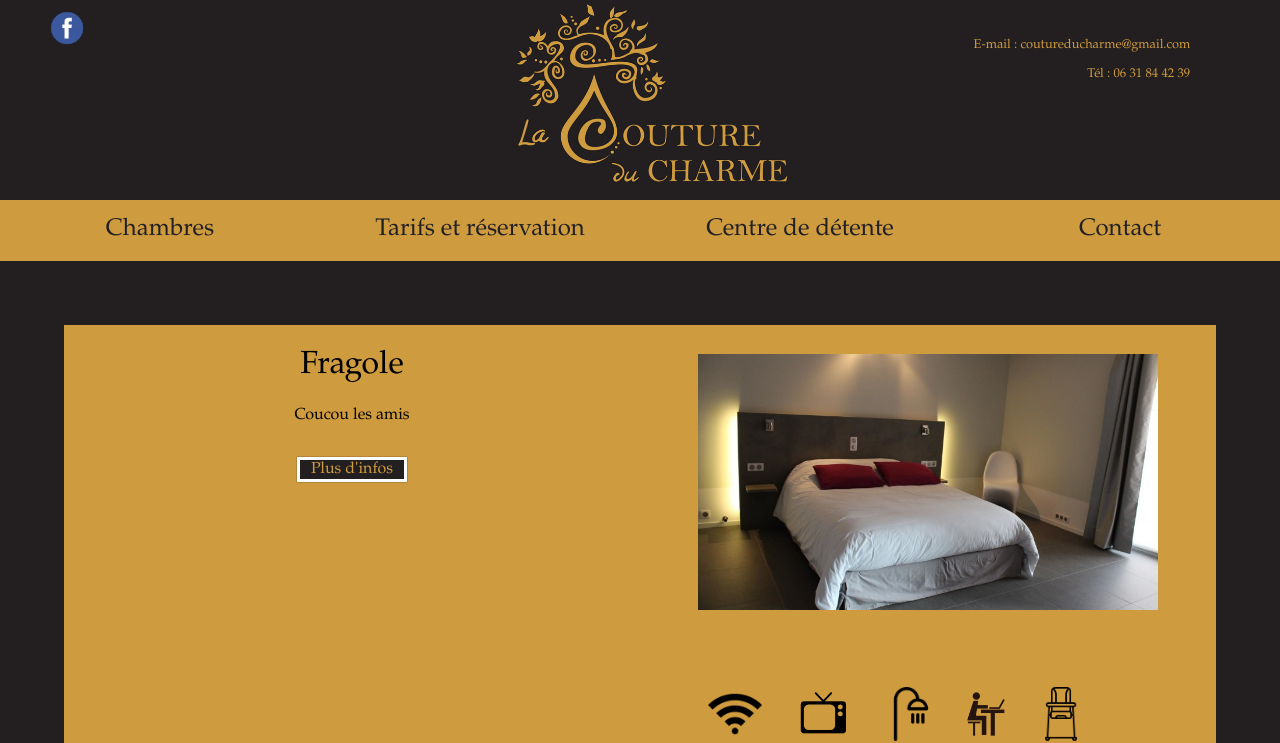
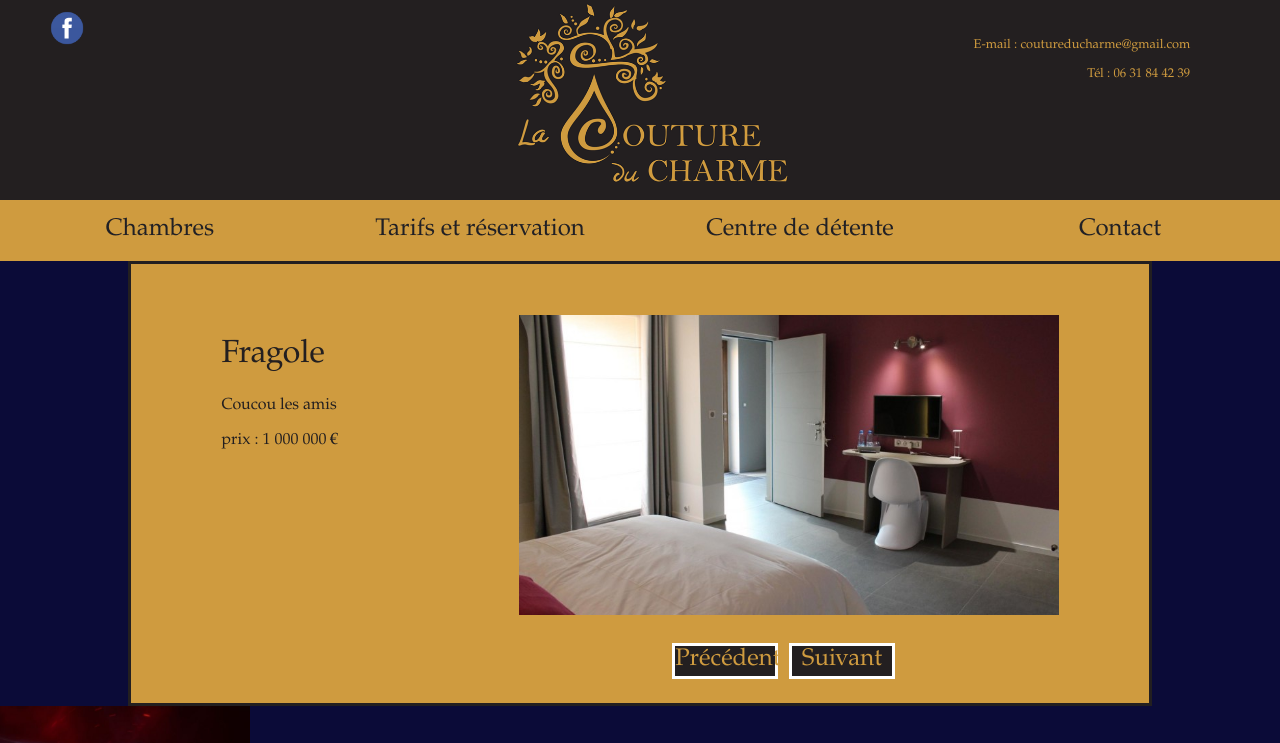
Before and after one commit to Erwatt/LaCoutureDuCharme, a React (Create React App) app in the folder couture-du-charme/: page / in a window 1280 px wide. Shown: the top 743 px of the page. Built offline with nearby package versions, Linux system fonts and the light colour scheme.

Commit message:
Composant chambre + Diaporama

```diff
--- /dev/null
+++ b/couture-du-charme/src/CSS/Diaporama.css
@@ -0,0 +1,135 @@
+.Diaporama{
+    display: flex;
+    flex-direction: column;
+    max-height: 100%;
+    width:auto;
+    text-align: center;
+}
+
+.elementDiaporama:nth-child(2){
+    display: flex;
+    flex-direction: row;
+    height: 20%;
+    width: 100%;
+}
+
+.Diaporama_img{
+    height:300px;
+    width: auto;
+}
+
+/* Bounce To Right */
+.hvr-bounce-to-right {
+    font-size: 150%;
+    height: 30px;
+    width: 100px;
+    margin: 2%;
+    display: inline-block;
+    vertical-align: middle;
+    -webkit-transform: translateZ(0);
+    transform: translateZ(0);
+    box-shadow: 0 0 1px rgba(0, 0, 0, 0);
+    color: rgb(207,155,63);
+    background-color: rgb(35, 31, 32);
+    -webkit-backface-visibility: hidden;
+    backface-visibility: hidden;
+    -moz-osx-font-smoothing: grayscale;
+    position: relative;
+    -webkit-transition-property: color;
+    transition-property: color;
+    -webkit-transition-duration: 0.5s;
+    transition-duration: 0.5s;
+    border-style: solid;
+    border-color: white;
+    border-width: 1%;
+    font-family: garamond;
+  }
+
+  .hvr-bounce-to-right:before {
+    content: "";
+    position: absolute;
+    z-index: -1;
+    top: 0;
+    left: 0;
+    right: 0;
+    bottom: 0;
+    background: rgb(207,155,63);
+    -webkit-transform: scaleX(0);
+    transform: scaleX(0);
+    -webkit-transform-origin: 0 50%;
+    transform-origin: 0 50%;
+    -webkit-transition-property: transform;
+    transition-property: transform;
+    -webkit-transition-duration: 0.5s;
+    transition-duration: 0.5s;
+    -webkit-transition-timing-function: ease-out;
+    transition-timing-function: ease-out;
+  }
+
+  .hvr-bounce-to-right:hover, .hvr-bounce-to-right:focus, .hvr-bounce-to-right:active {
+    color: rgb(35, 31, 32);
+  }
+
+  .hvr-bounce-to-right:hover:before, .hvr-bounce-to-right:focus:before, .hvr-bounce-to-right:active:before {
+    -webkit-transform: scaleX(1);
+    transform: scaleX(1);
+    -webkit-transition-timing-function: cubic-bezier(0.52, 1.64, 0.37, 0.66);
+    transition-timing-function: cubic-bezier(0.52, 1.64, 0.37, 0.66);
+  }
+
+  .hvr-bounce-to-left {
+    font-size: 150%;
+    height: 30px;
+    width: 100px;
+    display: inline-block;
+    vertical-align: middle;
+    -webkit-transform: translateZ(0);
+    transform: translateZ(0);
+    box-shadow: 0 0 1px rgba(0, 0, 0, 0);
+    color: rgb(207,155,63);
+    background-color: rgb(35, 31, 32);
+    -webkit-backface-visibility: hidden;
+    backface-visibility: hidden;
+    -moz-osx-font-smoothing: grayscale;
+    position: relative;
+    -webkit-transition-property: color;
+    transition-property: color;
+    -webkit-transition-duration: 0.5s;
+    transition-duration: 0.5s;
+    border-style: solid;
+    border-color: white;
+    border-width: 1%;
+    font-family: garamond;
+  }
+
+  .hvr-bounce-to-left:before {
+    content: "";
+    position: absolute;
+    z-index: -1;
+    top: 0;
+    left: 0;
+    right: 0;
+    bottom: 0;
+    background: rgb(207,155,63);
+    -webkit-transform: scaleX(0);
+    transform: scaleX(0);
+    -webkit-transform-origin: 100% 50%;
+    transform-origin: 100% 50%;
+    -webkit-transition-property: transform;
+    transition-property: transform;
+    -webkit-transition-duration: 0.5s;
+    transition-duration: 0.5s;
+    -webkit-transition-timing-function: ease-out;
+    transition-timing-function: ease-out;
+  }
+
+  .hvr-bounce-to-left:hover, .hvr-bounce-to-left:focus, .hvr-bounce-to-left:active {
+    color: rgb(35, 31, 32);
+  }
+
+  .hvr-bounce-to-left:hover:before, .hvr-bounce-to-left:focus:before, .hvr-bounce-to-left:active:before {
+    -webkit-transform: scaleX(1);
+    transform: scaleX(1);
+    -webkit-transition-timing-function: cubic-bezier(0.52, 1.64, 0.37, 0.66);
+    transition-timing-function: cubic-bezier(0.52, 1.64, 0.37, 0.66);
+  }
--- a/couture-du-charme/src/CSS/Room.css
+++ b/couture-du-charme/src/CSS/Room.css
@@ -78,8 +78,10 @@ color: rgb(35, 31, 32);
 .Room_title{
     font-family: garamond;
     font-weight:lighter;
+    color: rgb(35, 31, 32);
 }
 
 .Room_text{
     font-family: garamond;
+    color: rgb(35, 31, 32);
 }
--- /dev/null
+++ b/couture-du-charme/src/CSS/RoomSelection.css
@@ -0,0 +1,32 @@
+.selectedRoom{
+    display: flex;
+    flex-direction: row;
+    background-color: rgb(207,155,63);
+    justify-content: space-around;
+    max-width:80%;
+    height: auto;
+    margin-left:10%;
+    margin-right: 10%;
+    border-style: solid;
+    border-color: rgb(35, 31, 32);
+    border-width: 1%;
+}
+
+.element_selectedRoom{
+    margin-top: 5%;
+}
+
+body{
+    background-color: rgb(11, 11, 56);
+}
+
+.TextDisplay_Title{
+    font-family: garamond;
+    font-weight:lighter;
+    color:rgb(35, 31, 32);
+}
+
+.TextDisplay_Text{
+    font-family: garamond;
+    color:rgb(35, 31, 32);
+}
--- a/couture-du-charme/src/Components/App.js
+++ b/couture-du-charme/src/Components/App.js
@@ -2,12 +2,13 @@ import Header from './Header';
 import '../CSS/App.css';
 import Footer from './Footer'
 import Room from './Room';
+import RoomSelection from './RoomSelection';
 
 function App() {
   return (
     <div>
       <Header/>
-      <Room/>
+      <RoomSelection room="fragole"/>
       <Footer/>
     </div>
   );
--- /dev/null
+++ b/couture-du-charme/src/Components/Diaporama.js
@@ -0,0 +1,21 @@
+import {useState} from "react";
+import '../CSS/Diaporama.css';
+
+
+function Diaporama(props){
+    const images = props.picturesList;
+    const [posDiapo, setPosDiapo] = useState(1);
+    return (
+        <div className="Diaporama">
+            <div className="element_Diaporama">
+                <img src={images[posDiapo % images.length]} alt="diaporama" className="Diaporama_img"/>
+            </div>
+            <div className="element_Diaporama">
+                <p className="hvr-bounce-to-left" onClick={() => setPosDiapo(posDiapo - 1)}>Précédent</p>
+                <p className="hvr-bounce-to-right" onClick={() => setPosDiapo(posDiapo + 1)}>Suivant</p>
+            </div>
+        </div>
+    );
+}
+
+export default Diaporama;
--- /dev/null
+++ b/couture-du-charme/src/Components/RoomSelection.js
@@ -0,0 +1,84 @@
+import Diaporama from './Diaporama';
+import fragole1 from '../Image/fragole.jpg';
+import fragole2 from '../Image/fragole2.jpg';
+import fragole3 from '../Image/fragole3.jpg';
+import cocoon1 from '../Image/cocoon.jpg';
+import cocoon2 from '../Image/cocoon2.jpg';
+import cocoon3 from '../Image/cocoon3.jpg';
+import scandinave1 from '../Image/scandinave.jpg';
+import scandinave2 from '../Image/scandinave2.jpg';
+import scandinave3 from '../Image/scandinave3.jpg';
+import '../CSS/RoomSelection.css';
+// import {useState} from 'react';
+
+function TextDisplay(props){
+    switch(props.chambre){
+        case "fragole":
+            return (
+                <div>
+                    <h1 className="TextDisplay_Title">Fragole</h1>
+                    <p className="TextDisplay_Text">Coucou les amis</p>
+                    <p className="TextDisplay_Text">prix : 1 000 000 €</p>
+                </div>
+            );
+        case "scandinave":
+            return (
+                <div>
+                    <h1 className="TextDisplay_Title">Scandinave</h1>
+                    <p className="TextDisplay_Text">C'est David Lafarge Pokémon</p>
+                    <p className="TextDisplay_Text">prix : $£¤€</p>
+                </div>
+            );
+        case "cocoon":
+            return (
+                <div>
+                    <h1 className="TextDisplay_Title">Cocoon</h1>
+                    <p className="TextDisplay_Text">J'éspère que vous allez bien</p>
+                    <p className="TextDisplay_Text">prix : très chère</p>
+                </div>
+            );
+        default:
+            return (
+                <div>
+                <p>{props.chambre}</p>
+                <p>Erreur, pas de chambre sélectionnée</p>
+                </div>
+            );
+    }
+}
+
+
+
+function RoomSelection(props){
+    // const [listImages, setListImages] = useState();
+    var listImages =[]
+    switch(props.room){
+        case "fragole":
+            // setListImages([fragole1, fragole2, fragole3]);
+            listImages = [fragole1, fragole2, fragole3]
+            break;
+        case "cocoon":
+            // setListImages([cocoon1, cocoon2, cocoon3]);
+            listImages = [cocoon1, cocoon2, cocoon3];
+            break;
+        case "scandinave":
+            // setListImages([scandinave1, scandinave2, scandinave3]);
+            listImages = [scandinave1, scandinave2, scandinave3];
+            break;
+        default:
+            break;
+    }
+
+    return (
+        <div className="selectedRoom">
+            <div className="element_selectedRoom">
+                <TextDisplay chambre={props.room}/>
+            </div>
+            <div className="element_selectedRoom">
+            <Diaporama picturesList={listImages}/>
+            </div>
+        </div>
+    );
+}
+
+export default RoomSelection;
```
